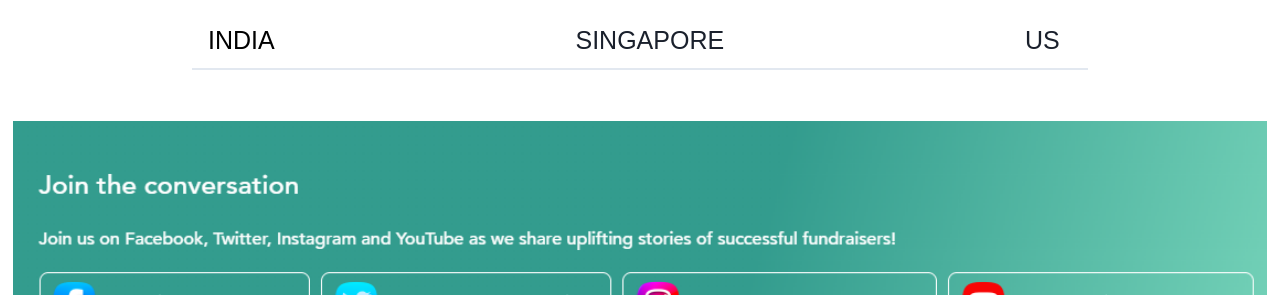
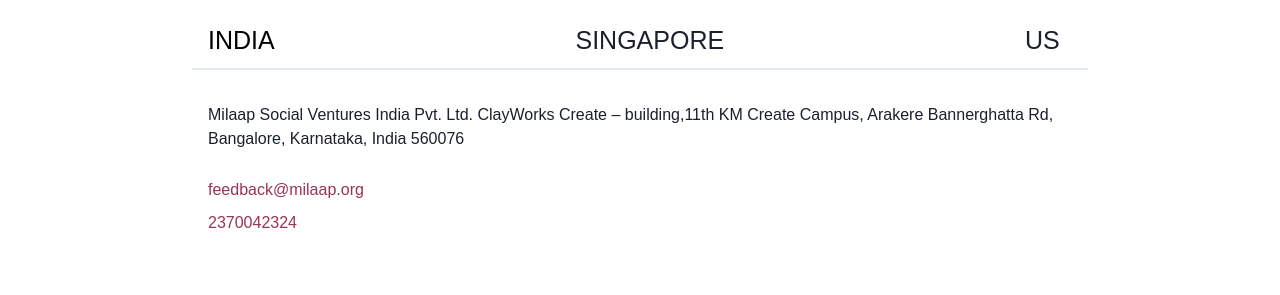
Before and after one commit to haldaranup/milaap_clone, a React (Create React App) app: page /contactUs in a window 1280 px wide. Shown: the part 505-800 px from the top of the page. Built offline with nearby package versions, Linux system fonts and the light colour scheme.

Commit message:
some changes

```diff
--- a/src/Pages/ContactUs.jsx
+++ b/src/Pages/ContactUs.jsx
@@ -52,6 +52,64 @@
                   US
                 </Tab>
               </TabList>
+              <TabPanels>
+                <TabPanel textAlign={"start"}>
+                  <Text mt={"2%"} mb={"2%"}>
+                    Milaap Social Ventures India Pvt. Ltd. ClayWorks Create –
+                    building,11th KM Create Campus, Arakere Bannerghatta Rd,
+                    Bangalore, Karnataka, India 560076
+                  </Text>
+                  <a
+                    style={{ color: "#9c3353" }}
+                    href="https://mail.google.com/mail/?view=cm&fs=1&tf=1&su=&body=&to=feedback@milaap.org"
+                  >
+                    feedback@milaap.org
+                  </a>
+                  <Box mt={"1%"} color={"#9c3353"}>
+                    2370042324
+                  </Box>
+                </TabPanel>
+                <TabPanel textAlign={"start"}>
+                  <Text mt={"2%"} mb={"2%"}>
+                    Milaap Social Ventures Pte. Ltd.
+                    <br />
+                    C/O Jungle Ventures,
+                    <br />
+                    79 Ayer Rajah Crescent, Block 79,
+                    <br />
+                    Singapore 139955
+                    <br />
+                  </Text>
+                  <a
+                    style={{ color: "#9c3353" }}
+                    href="https://mail.google.com/mail/?view=cm&fs=1&tf=1&su=&body=&to=feedback@milaap.org"
+                  >
+                    mayukh@milaap.org
+                  </a>
+                  <Box mt={"1%"} color={"#9c3353"}>
+                    (+65) 3129 5466
+                  </Box>
+                </TabPanel>
+                <TabPanel textAlign={"start"}>
+                  <Text mt={"2%"} mb={"2%"}>
+                    Milaap Social Ventures USA Pvt. Ltd.
+                    <br />
+                    311 North Market Street – Suite 200
+                    <br />
+                    Dallas, TX 75202
+                    <br />
+                  </Text>
+                  <a
+                    style={{ color: "#9c3353" }}
+                    href="https://mail.google.com/mail/?view=cm&fs=1&tf=1&su=&body=&to=feedback@milaap.org"
+                  >
+                    feedback@milaap.org
+                  </a>
+                  <Box mt={"1%"} color={"#9c3353"}>
+                    +1 (805) 590-7978
+                  </Box>
+                </TabPanel>
+              </TabPanels>
             </Tabs>
           </Box>
           <Box mt={"4%"}  >
--- a/src/Redux/AuthReducer/reducer.jsx
+++ b/src/Redux/AuthReducer/reducer.jsx
@@ -37,11 +37,11 @@
         currentUser: action.payload,
       };
     case types.REGISTER_SUCCESS:
-      return {
-        ...state,
-        loading: false,
-        currentUser: action.payload,
-      };
+      // return {
+      //   ...state,
+      //   loading: false,
+      //   currentUser: action.payload,
+      // };
     case types.LOGIN_SUCCESS:
     case types.GOOGLE_SIGN_IN_SUCCESS:
       let isGoogleLogging = false;
```
